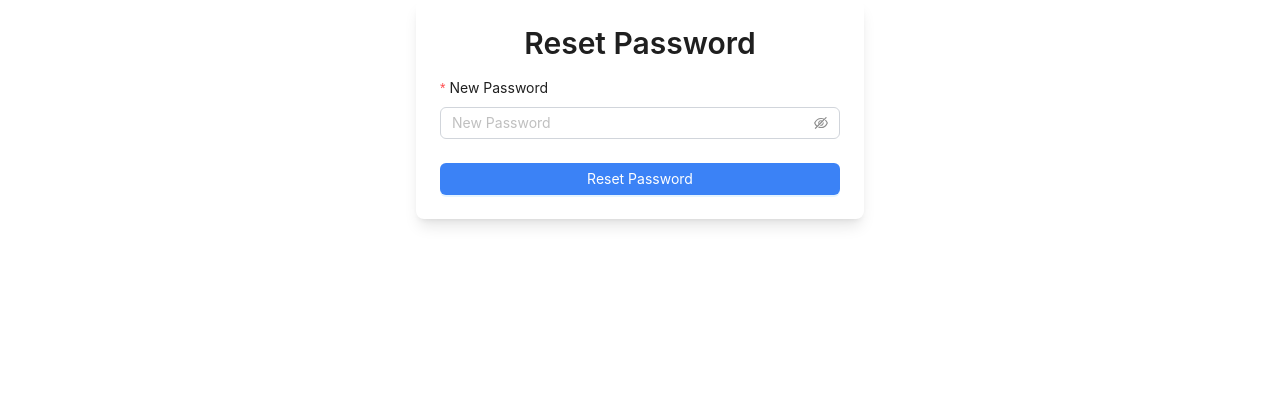
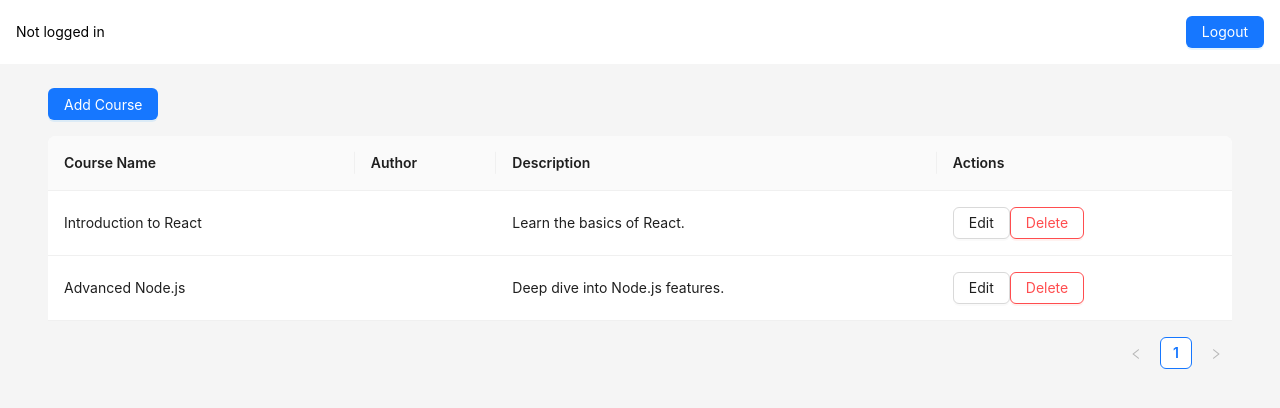
Before and after one commit to shayaan-1/Course-Management-Frontend, a React (Vite) app: page /reset-password in a window 1280 px wide. Shown: the top 408 px of the page. Built offline with nearby package versions, Linux system fonts and the light colour scheme; data requests are answered from the project's data file.

Commit message:
Made Header and layout component

```diff
--- a/src/App.jsx
+++ b/src/App.jsx
@@ -40,16 +40,22 @@ import LoginForm from './components/login';
 import RegisterForm from './components/Registerpage';
 import CourseManagement from './components/Teachers/ManageCourse/Managecourses';
 import EditCourse from './components/Teachers/EditCourse/Editcourse';
-
+import AppHeader from './components/HeaderComponent/index';
+import AppLayout from './AppLayout'
 const App = () => (
-  <Router>
-    <Routes>
-      <Route path="/" element={<LoginForm/>} />
-      <Route path="/reset-password" element={<ResetPassword />} />
-    </Routes>
-  </Router>
-//<CourseManagement/>
-//<EditCourse/>
+//   <Router>
+//     <Routes>
+//       <Route path="/" element={<LoginForm/>} />
+//       <Route path="/reset-password" element={<ResetPassword />} />
+//     </Routes>
+//   </Router>
+// //<CourseManagement/>
+// //<EditCourse/>
+<>
+<AppLayout >
+{<CourseManagement/>}
+</AppLayout>
+</>
 );
 
 export default App;
--- /dev/null
+++ b/src/AppLayout/index.jsx
@@ -0,0 +1,21 @@
+
+import React from 'react';
+import { Layout } from 'antd';
+import AppHeader from '../components/HeaderComponent';
+
+const { Content } = Layout;
+
+const AppLayout = ({ children }) => {
+  return (
+    <Layout style={{ minHeight: '100vh' }}>
+     <AppHeader />
+      <Layout>
+        <Content style={{ padding: '0 24px', minHeight: 280 }}>
+          {children}
+        </Content>
+      </Layout>
+    </Layout>
+  );
+};
+
+export default AppLayout;
--- /dev/null
+++ b/src/components/HeaderComponent/index.jsx
@@ -0,0 +1,30 @@
+import React from 'react';
+import { Layout, Button } from 'antd';
+import { useDispatch, useSelector } from 'react-redux';
+import { logout } from '../../features/authSlice'; // Adjust the path as needed
+
+const { Header } = Layout;
+
+const AppHeader = () => {
+  const dispatch = useDispatch();
+  const email = useSelector((state) => state.auth.loggedInUser?.email);
+
+  const handleLogout = () => {
+    dispatch(logout());
+  };
+
+  return (
+    <Header className="bg-white shadow-md flex justify-between items-center p-4">
+      <div className="text-black">
+        <span>{email ? `Logged in as: ${email}` : 'Not logged in'}</span>
+      </div>
+      <div>
+        <Button type="primary" onClick={handleLogout}>
+          Logout
+        </Button>
+      </div>
+    </Header>
+  );
+};
+
+export default AppHeader;
--- a/src/components/Teachers/ManageCourse/Managecourses.jsx
+++ b/src/components/Teachers/ManageCourse/Managecourses.jsx
@@ -12,7 +12,6 @@ const CourseManagement = () => {
       }, [dispatch]);
     //console.log(courses);//check
     const courses = useSelector(state => state.courses.courses);
-    const userEmail = useSelector(state => state.auth.loggedInUser?.email || 'No Email');
 
     const handleAddCourse = () => {
     //    navigate('/manage-courses/new');
@@ -60,7 +59,6 @@ const CourseManagement = () => {
     return (
         <div style={{ padding: '24px' }}>
             <div style={{ display: 'flex', justifyContent: 'space-between', marginBottom: '16px' }}>
-                <div>{userEmail}</div>
                 <Button type="primary" onClick={handleAddCourse}>Add Course</Button>
             </div>
             <Table dataSource={courses} columns={columns} rowKey="id" />
```
